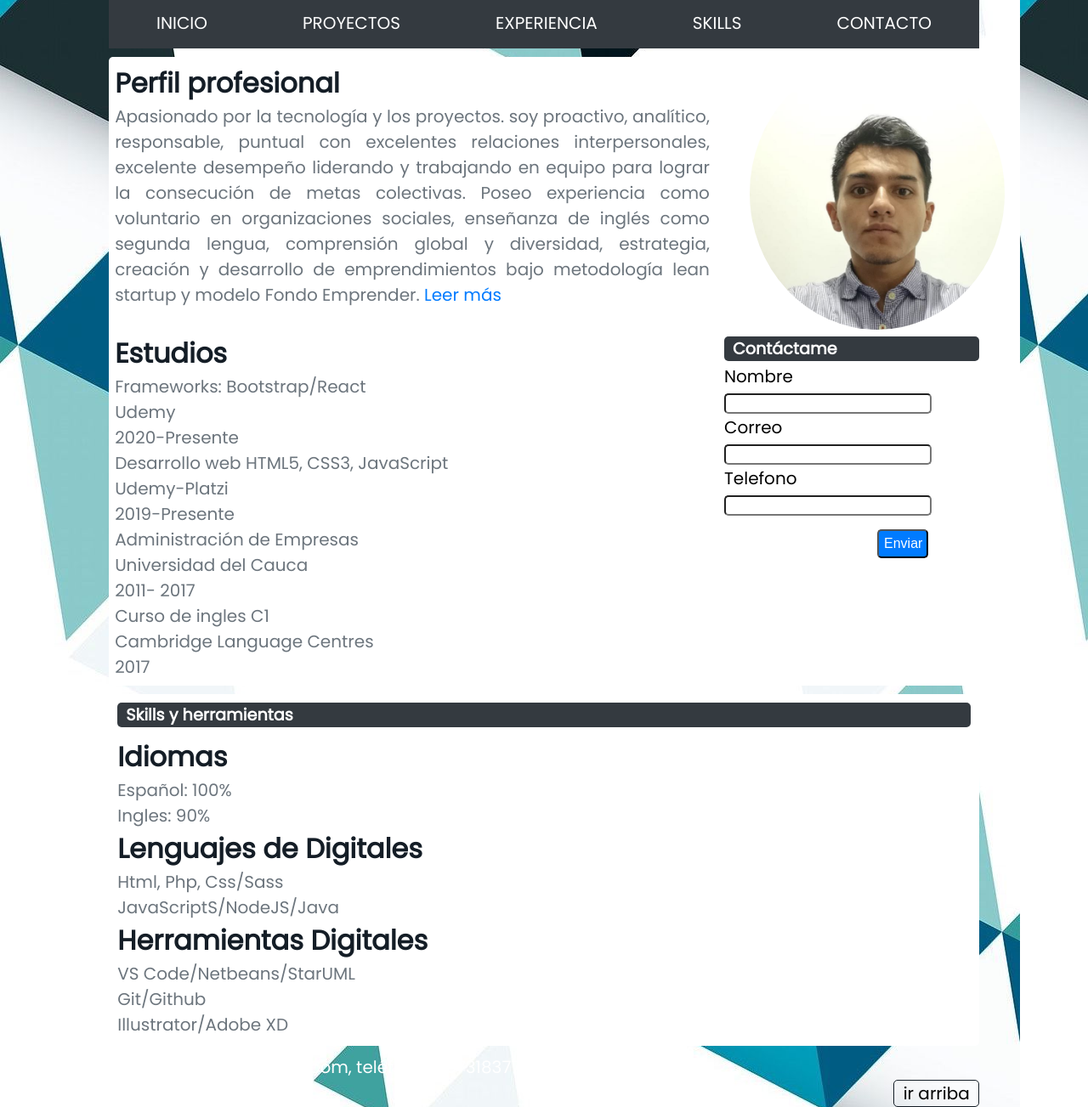
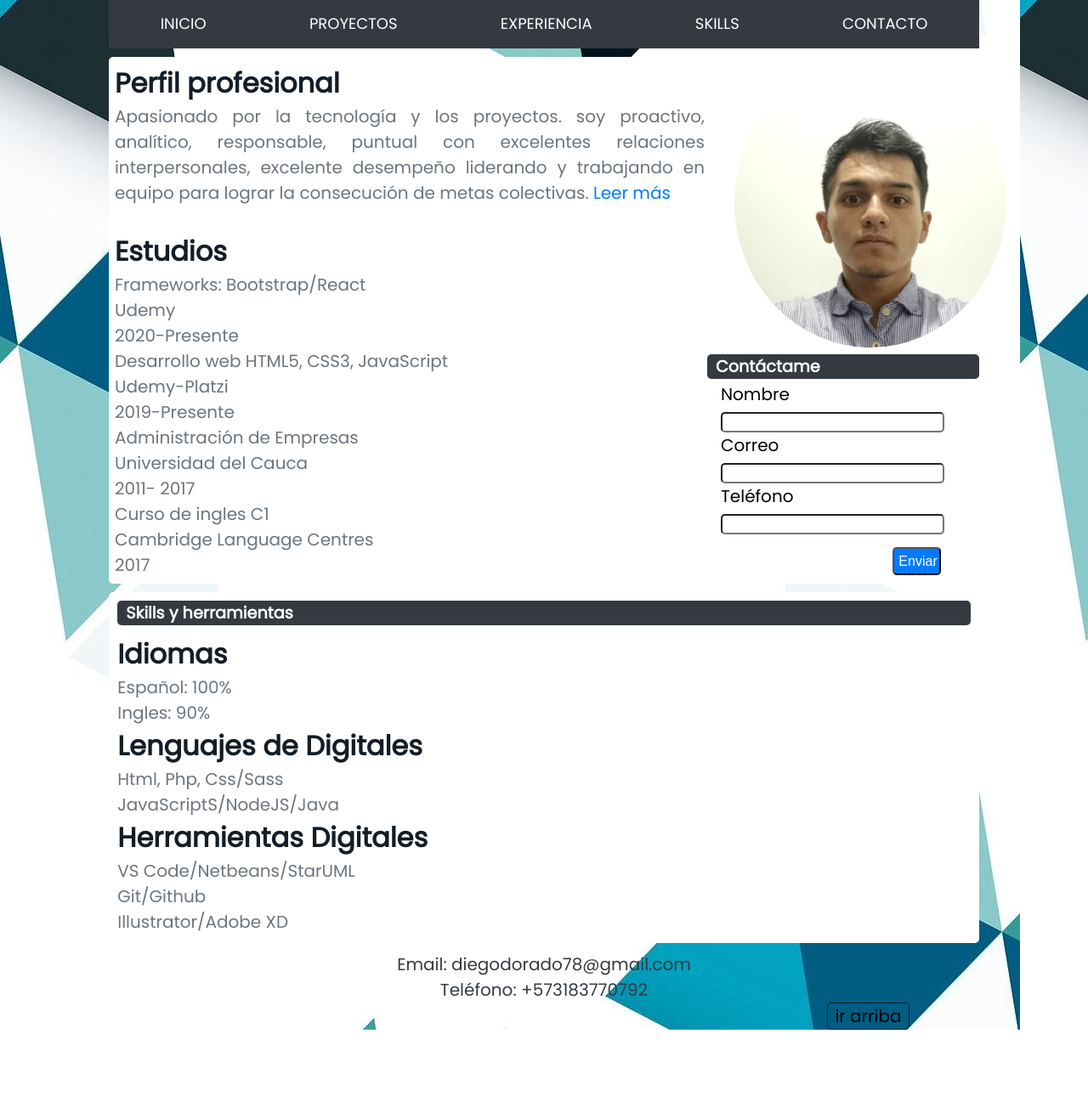
Before and after one commit to diegodorado78/portafolioGrid, a plain HTML site: page index.html in a window 1280 px wide. Shown: the part 259-1562 px from the top of the page at 85% size. After the commit the page ends 1471 px from the top, so only its background shows below. Drawn offline with Linux system fonts and the light colour scheme.

Commit message:
cambios responsive

```diff
--- a/cv_grid.css
+++ b/cv_grid.css
@@ -56,6 +56,7 @@ body{
 }
 .nav-bar  ul{/* la etiqueta caja ul seria el grid dentro del nav*/
     display: grid;
+    font-size: 90%;
     list-style: none;
     grid-template-columns: repeat(5,auto);/* podria ser repeat(5,1fr) o 1fr 2fr 3fr*/
     grid-auto-rows: minmax(60px,auto);/*propiedad para controlar altura de las filas*/
@@ -67,21 +68,23 @@ body{
     color: white;
 }
 /* ESTILOS MAIN*/
+#span-mas{
+    display: none;
+}
 .post1{
      grid-area: post1;
 /*PONER LOS BLOQUES EN FILAS (QUITO <br> en html)
 display: grid;
 grid-template-columns:1fr 1fr ;
 grid-auto-flow: row;*/
+    width: 100%;
      background-color: white;
      color:#6c757d;
      padding: 1%;
      text-align: justify;
      border-radius: 5px;
 }
-#span-mas{
-    display: none;
-}
+
 .boton-mas{
     text-decoration: none;
     color:#007bff ;
@@ -97,17 +100,24 @@ grid-auto-flow: row;*/
 /* ESTILOS SIDEBAR*/
 
 .sidebar{ grid-area: sidebar;
+
 color: black;
 background-color: white;
 border-radius: 5px;
+padding: 0px;
 }
 .sidebar img{
-    max-width: 300px;
+    max-width: 320px;
     border-radius: 50%;
-    margin: auto 10%;
+    margin: 0% 10%;
+}
+.contacto{
+    width: 90%;
+    margin: 0px 5%;
+
 }
 .sidebar input{
-width: 80%;
+    width: 90%;
 min-height: 20px;
 border-radius: 5px;
 }
@@ -117,7 +127,7 @@ border-radius: 5px;
     font-size: 1rem;
     color: white;
     width: 20%;
-    margin: 5% 20% auto 0;
+    margin: 5% 10% auto 0;
     cursor: pointer;
     float: right;
 }
@@ -130,7 +140,7 @@ border-radius: 5px;
     text-align: justify;
     border-radius: 5px;
 }
-.post2 >h5,.sidebar > h3{
+.post2 h5,.sidebar h3{
     margin: 0px 0px 1% 0px;
     background-color:#343a40 ;
     color: white;
@@ -141,6 +151,10 @@ border-radius: 5px;
 /* ESTILOS FOOTER*/
 .footer{
     grid-area: footer;
+    padding: 0px 8%;
+    color:#343a40;
+    text-align: center;
+
 }
 .footer a{
     border: 1px solid #141d26;
@@ -151,12 +165,15 @@ border-radius: 5px;
     float:right;
 }
 
-@media (max-width: 600px){
+@media (max-width: 700px){
     body,.grid,.header{
-        margin: 2%;
+        padding: 0px;
         display: grid;
     }
    .grid{
+       width: 90%;
+       margin: 0px 5%;
+
     grid-template-areas:
     'header'
     'sidebar'
@@ -170,4 +187,8 @@ border-radius: 5px;
    .header h1,.header img,.header h4 {
     grid-column: 1/6;
    }
+   .sidebar img{
+    margin: 0px 20%;
 }
+
+}
--- a/cv_grid.js
+++ b/cv_grid.js
@@ -1,10 +1,10 @@
-var btn_mas= document.querySelector(".boton-mas");
-var span=document.querySelector(".span-mas");
+var span=document.querySelector("#span-mas");
+var btn_mas = document.querySelector(".boton-mas");
 btn_mas.textContent="Leer más";//textContent para agregar texto
 
 btn_mas.addEventListener("click",function(){
  if (span.style.display==="none"){//element.Style para cambiar estilos
-     span.style.display= "block";
+     span.style.display= "grid";
      btn_mas.textContent="Leer menos";
  }else{
     span.style.display="none";
--- a/index.html
+++ b/index.html
@@ -9,7 +9,6 @@
     <link rel="stylesheet" href="cv_grid.css">
 </head>
 <body>
-
 <div class="grid">
        <!--cabecera-->
  <header class="div_header">
@@ -22,11 +21,11 @@
     <!--barra de navegacion-->
     <nav class="nav-bar">
         <ul>
-            <li><a href="./cvindex.html">INICIO</a></li>
-            <li><a href="./proyectos.html">PROYECTOS</a></li>
-            <li><a href="./experiencia.html">EXPERIENCIA</a></li>
-            <li><a href="#skills">SKILLS</a></li>
-            <li><a href="./contacto.html">CONTACTO</a></li>
+            <li><a href="#">INICIO</a></li>
+            <li><a href="#">PROYECTOS</a></li>
+            <li><a href="#">EXPERIENCIA</a></li>
+            <li><a href="#">SKILLS</a></li>
+            <li><a href="#">CONTACTO</a></li>
         </ul>
     </nav>
 </header>
@@ -39,7 +38,7 @@
                 Apasionado por la tecnología y los proyectos.
                 soy proactivo, analítico, responsable, puntual con excelentes relaciones interpersonales,
                 excelente desempeño liderando y trabajando en equipo para lograr la consecución de metas colectivas.
-                <span class="span-mas">
+                <span id="span-mas">
                 Poseo experiencia como voluntario en organizaciones sociales, enseñanza de inglés como segunda lengua,
                 comprensión global y diversidad, estrategia, creación y desarrollo de emprendimientos bajo metodología lean startup
                 y modelo Fondo Emprender.
@@ -81,7 +80,7 @@
                 <input type="text" name="txt_name"><p>
                 <label for="txt_mail">Correo </label><br>
                 <input type="email" name="txt_mail"><p>
-                <label for="txt_tel">Telefono</label><br>
+                <label for="txt_tel">Teléfono</label><br>
                 <input type="tel" name="txt_tel"><p>
                 <input type="submit" value="Enviar">
             </form>
@@ -111,7 +110,8 @@
        <footer class="footer">
         <div class ="fecha_contacto">
             <p class ="reloj"id=></p>
-            <p class="contacto"> diegodorado78@gmail.com, teléfono: +573183770792</p>
+            <p > Email: diegodorado78@gmail.com </p>
+            <p > Teléfono: +573183770792</p>
         </div>
         <a href="">ir arriba</a>
      </footer>
```
